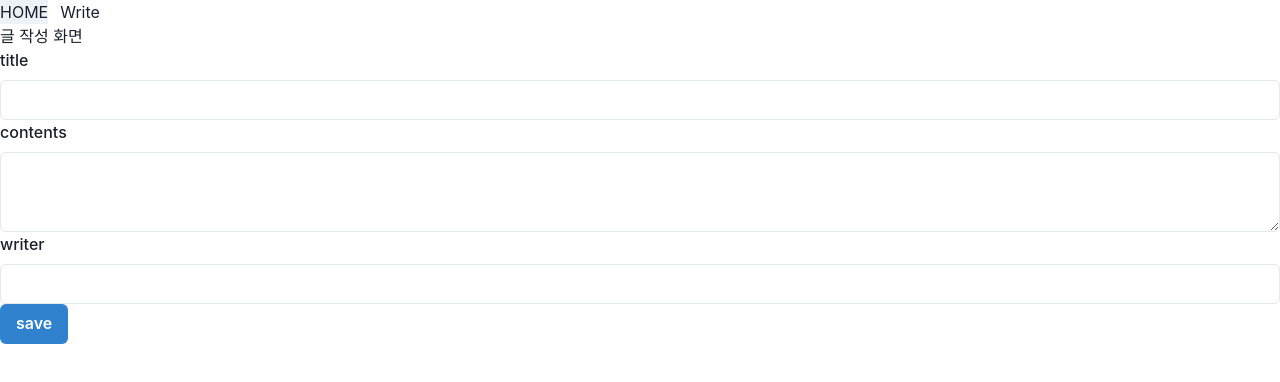
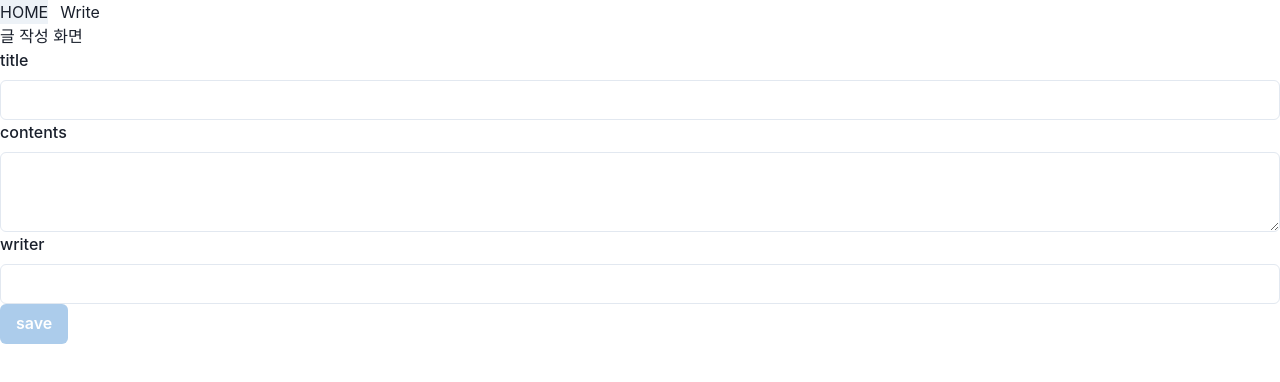
Before and after one commit to huitopia/react-mini-project-1, a React (Vite) app: page /write in a window 1280 px wide. Shown: the top 382 px of the page. Built offline with nearby package versions, Linux system fonts and the light colour scheme.

Commit message:
✨ : 빈값일때 버튼 비활성화

```diff
--- a/src/page/board/BoardWrite.jsx
+++ b/src/page/board/BoardWrite.jsx
@@ -46,6 +46,16 @@ export function BoardWrite() {
       .finally();
   }
 
+  let disableSaveButton = false;
+  if (title.trim().length === 0) {
+    disableSaveButton = true;
+  }
+  if (content.trim().length === 0) {
+    disableSaveButton = true;
+  }
+  if (writer.trim().length === 0) {
+    disableSaveButton = true;
+  }
   return (
     <Box>
       <Box>글 작성 화면</Box>
@@ -69,7 +79,11 @@ export function BoardWrite() {
           </FormControl>
         </Box>
         <Box>
-          <Button colorScheme={"blue"} onClick={handleSaveClick}>
+          <Button
+            isDisabled={disableSaveButton}
+            colorScheme={"blue"}
+            onClick={handleSaveClick}
+          >
             save
           </Button>
         </Box>
```
